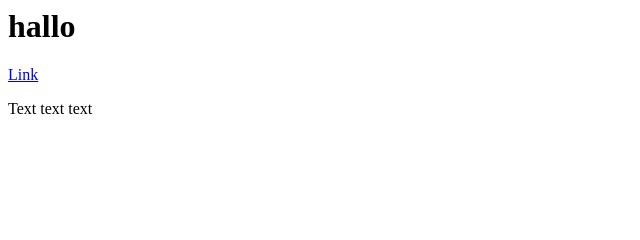
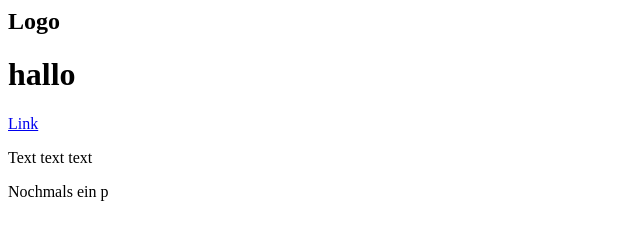
Before and after one commit to stetu281/git-uebung1, a plain HTML site: page index.html in a window 1280 px wide. Shown: the whole page, without its empty margins (0-640 px from the left). Drawn offline with Linux system fonts and the light colour scheme.

Commit message:
Add Header

```diff
--- a/index.html
+++ b/index.html
@@ -1,5 +1,9 @@
 <html>
+  <header>
+    <h2>Logo</h2>
+  </header>
   <h1>hallo</h1>
   <a href="#">Link</a>
   <p>Text text text</p>
+  <p>Nochmals ein p</p>
 </html>
```
